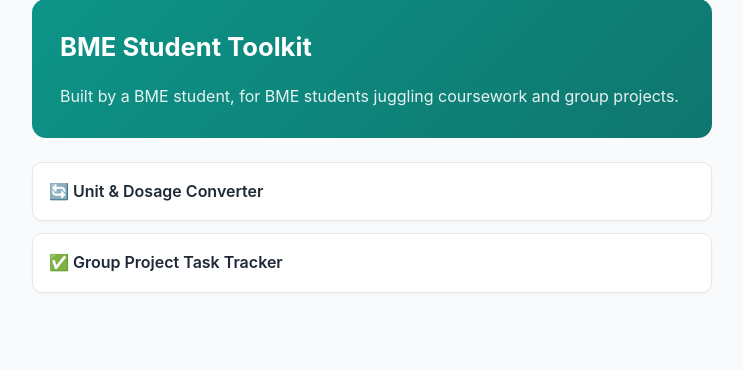
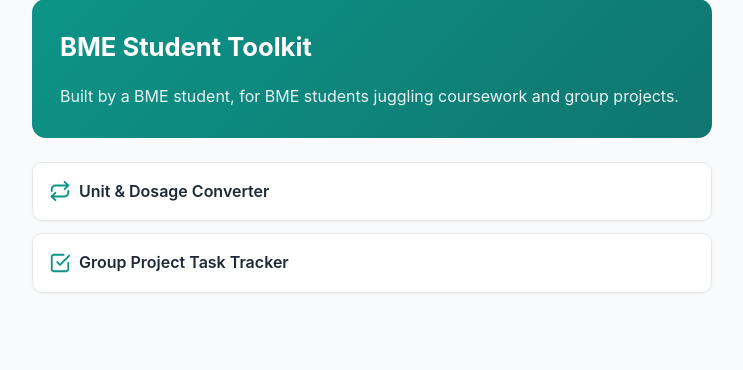
Before and after one commit to emmanuelchukwubuikem29-hash/BME-Student-Toolkit, a Flask app: page / in a window 1280 px wide. Shown: the part 105-475 px from the top of the page, without its empty margins (268-1011 px from the left). Run offline with Flask 3, Linux system fonts and the light colour scheme.

Commit message:
Replace emoji icons with inline SVG icons

```diff
--- a/static/style.css
+++ b/static/style.css
@@ -302,5 +302,18 @@ button:active {
 
 .status-overdue {
     background: #fecaca;
-    color: #991b1b;
+    color: #991B1B;
 }
+.feature-icon {
+    width: 22px;
+    height: 22px;
+    color: var(--primary);
+    vertical-align: middle;
+    margin-right: 0.5rem;
+    flex-shrink: 0;
+}
+
+.feature-links a {
+    display: flex;
+    align-items: center;
+}
--- a/templates/home.html
+++ b/templates/home.html
@@ -9,7 +9,25 @@
     </div>
 
     <ul class="feature-links">
-        <li><a href="{{ url_for('convert') }}">🔄 Unit &amp; Dosage Converter</a></li>
-        <li><a href="{{ url_for('tasks') }}">✅ Group Project Task Tracker</a></li>
+        <li>
+            <a href="{{ url_for('convert') }}">
+                <svg class="feature-icon" viewBox="0 0 24 24" fill="none" xmlns="http://www.w3.org/2000/svg">
+                    <path d="M17 2L21 6L17 10" stroke="currentColor" stroke-width="2" stroke-linecap="round" stroke-linejoin="round"/>
+                    <path d="M3 12V10C3 8.93913 3.42143 7.92172 4.17157 7.17157C4.92172 6.42143 5.93913 6 7 6H21" stroke="currentColor" stroke-width="2" stroke-linecap="round" stroke-linejoin="round"/>
+                    <path d="M7 22L3 18L7 14" stroke="currentColor" stroke-width="2" stroke-linecap="round" stroke-linejoin="round"/>
+                    <path d="M21 12V14C21 15.0609 20.5786 16.0783 19.8284 16.8284C19.0783 17.5786 18.0609 18 17 18H3" stroke="currentColor" stroke-width="2" stroke-linecap="round" stroke-linejoin="round"/>
+                </svg>
+                Unit &amp; Dosage Converter
+            </a>
+        </li>
+        <li>
+            <a href="{{ url_for('tasks') }}">
+                <svg class="feature-icon" viewBox="0 0 24 24" fill="none" xmlns="http://www.w3.org/2000/svg">
+                    <path d="M9 11L12 14L22 4" stroke="currentColor" stroke-width="2" stroke-linecap="round" stroke-linejoin="round"/>
+                    <path d="M21 12V19C21 19.5304 20.7893 20.0391 20.4142 20.4142C20.0391 20.7893 19.5304 21 19 21H5C4.46957 21 3.96086 20.7893 3.58579 20.4142C3.21071 20.0391 3 19.5304 3 19V5C3 4.46957 3.21071 3.96086 3.58579 3.58579C3.96086 3.21071 4.46957 3 5 3H16" stroke="currentColor" stroke-width="2" stroke-linecap="round" stroke-linejoin="round"/>
+                </svg>
+                Group Project Task Tracker
+            </a>
+        </li>
     </ul>
 {% endblock %}
```
